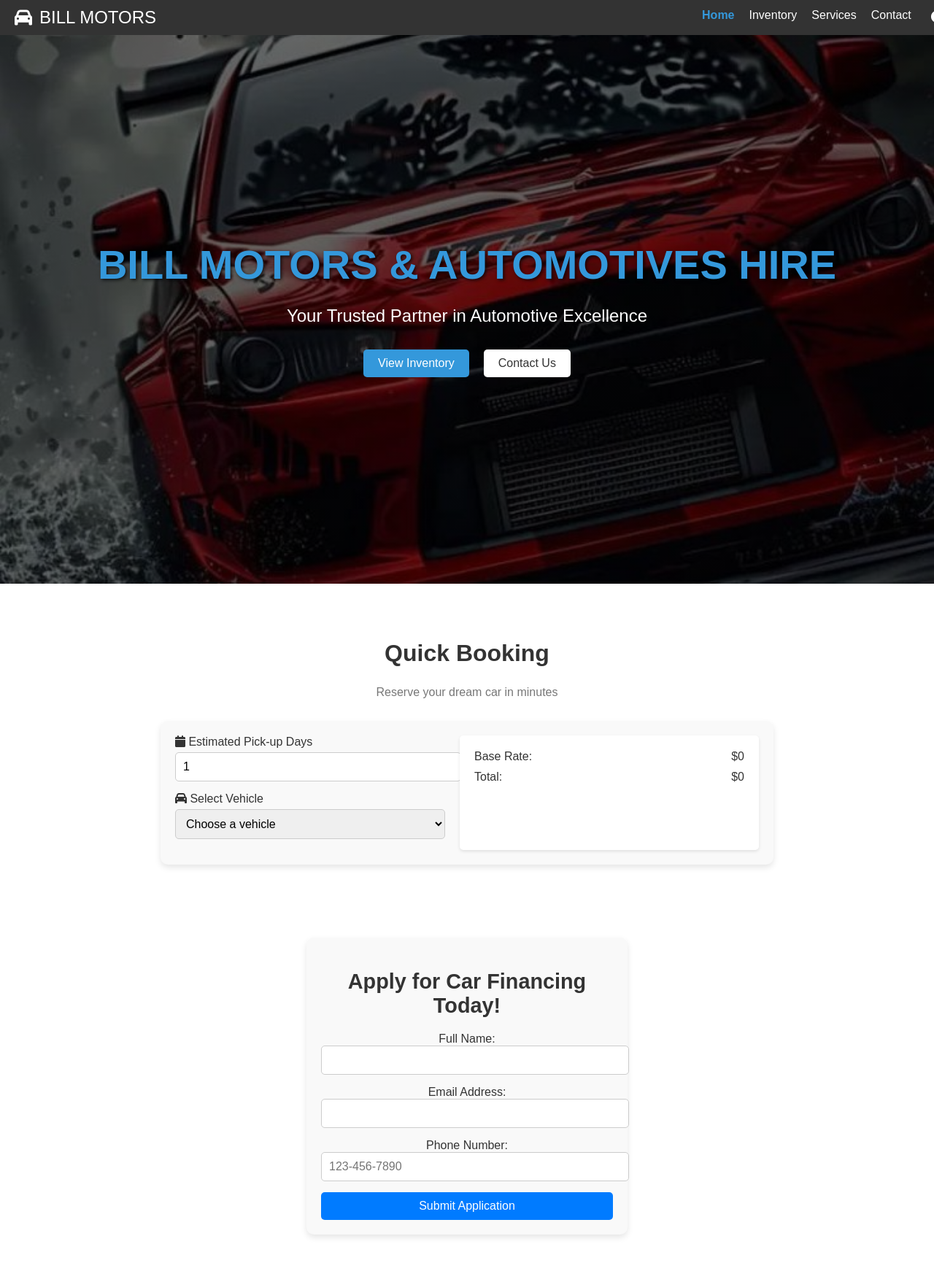
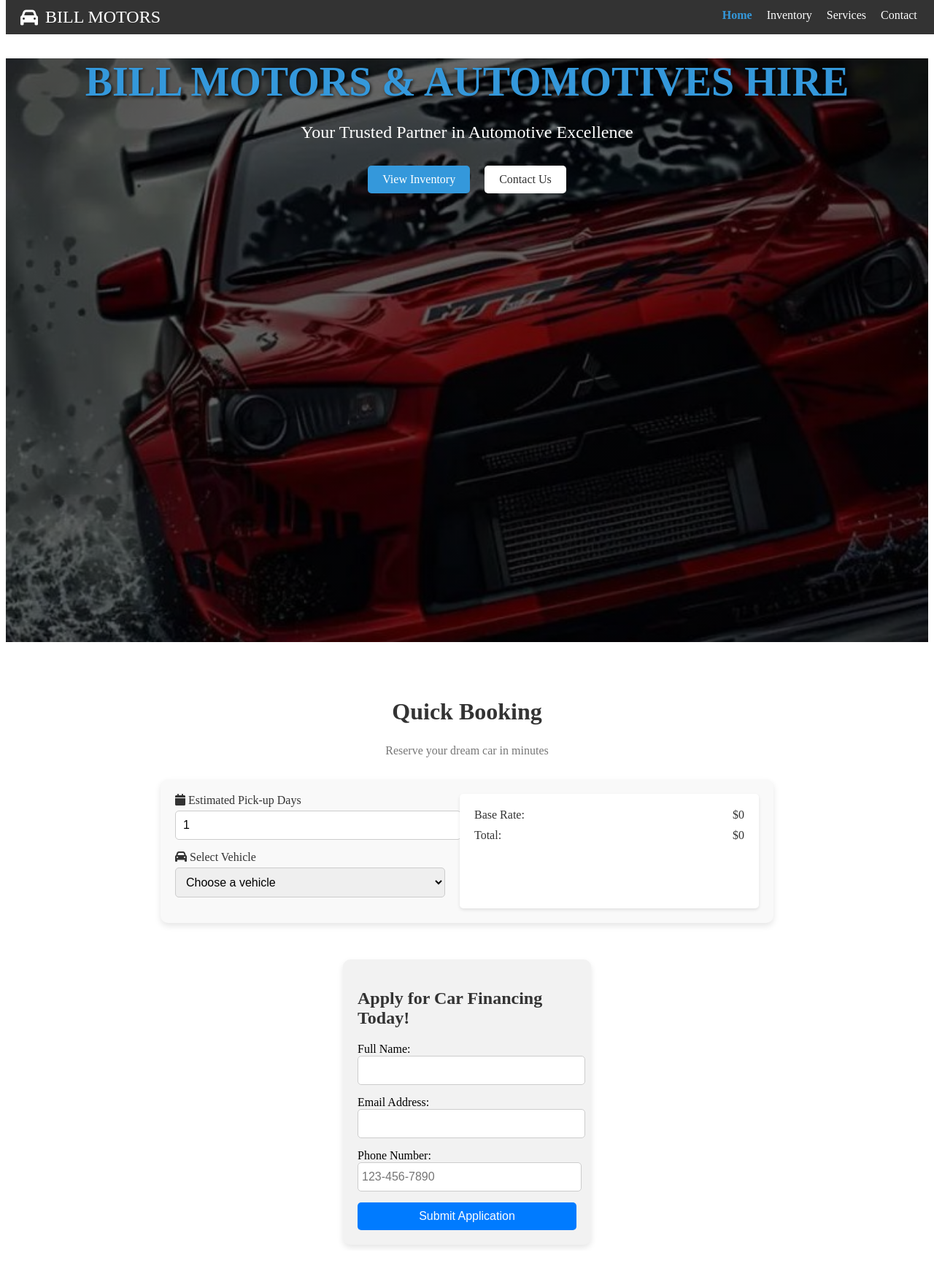
Before and after one commit to Gachagokimani/Bill-motors-, a plain HTML site: page index.html in a window 1280 px wide. Shown: the whole page at 73% size. After the commit the page ends 1714 px from the top, so only its background shows below. Drawn offline with Linux system fonts and the light colour scheme; a script that the page names is missing.

Commit message:
Update home.css

```diff
--- a/home.css
+++ b/home.css
@@ -1,60 +1,3 @@
-/* General Styles */
-body {
-    font-family: Arial, sans-serif;
-    margin: 0;
-    padding: 0;
-    background-color: #f4f4f4;
-    color: #333;
-}
-
-/* Navigation Bar */
-.navbar {
-    display: flex;
-    justify-content: space-between;
-    align-items: center;
-    background-color: #333;
-    padding: 10px 20px;
-    position: fixed;
-    width: 100%;
-    top: 0;
-    z-index: 1000;
-}
-
-.nav-brand {
-    display: flex;
-    align-items: center;
-    color: #fff;
-    font-size: 1.5rem;
-}
-
-.nav-brand i {
-    margin-right: 10px;
-}
-
-.nav-links {
-    display: flex;
-    gap: 20px;
-}
-
-.nav-link {
-    color: #fff;
-    text-decoration: none;
-    font-size: 1rem;
-}
-
-.nav-link.active {
-    color: #3498db;
-    font-weight: bold;
-}
-
-.theme-toggle {
-    background: none;
-    border: none;
-    color: #fff;
-    cursor: pointer;
-    font-size: 1.2rem;
-}
-
 /* Hero Section */
 .hero {
     height: 100vh;
@@ -63,11 +6,24 @@ body {
     background-position: center;
     background-repeat: no-repeat;
     background-size: cover;
+    margin-top: 60px;
+    position: relative;
+}
+
+.hero-wrapper {
+    height: 100%;
     display: flex;
-    justify-content: center;
+    flex-direction: column;
     align-items: center;
+    justify-content: space-between;
+    padding: 80px 20px 40px;
+    position: relative;
+}
+
+.hero-content {
+    margin-top: 80px;
     text-align: center;
-    color: #fff;
+    color: white;
 }
 
 .hero-content h1 {
@@ -191,29 +147,23 @@ body {
 }
 
 /* Financing Section */
-.financing-section {
-    padding: 50px 20px;
-    background-color: #fff;
-    text-align: center;
-}
-
 .financing-container {
-    max-width: 400px;
-    margin: 0 auto;
+    width: 300px;
+    margin: auto;
     padding: 20px;
-    background-color: #f9f9f9;
+    background-color: #f2f2f2;
     border-radius: 10px;
     box-shadow: 0 4px 8px rgba(0, 0, 0, 0.1);
 }
 
 .financing-container h2 {
+    font-size: 1.5rem;
+    color: #333;
     margin-bottom: 20px;
-    font-size: 1.8rem;
-    color: #333;
 }
 
 .financing-input {
-    width: 100%;
+    width: calc(100% - 10px);
     padding: 10px;
     margin-bottom: 15px;
     border: 1px solid #ccc;
@@ -222,7 +172,7 @@ body {
 }
 
 .phone-format {
-    padding-left: 10px;
+    padding-left: 5px;
 }
 
 .finance-submit-button {
@@ -240,3 +190,51 @@ body {
 .finance-submit-button:hover {
     background-color: #0056b3;
 }
+
+/* Navigation Bar */
+.navbar {
+    display: flex;
+    justify-content: space-between;
+    align-items: center;
+    background-color: #333;
+    padding: 10px 20px;
+    position: fixed;
+    width: 100%;
+    top: 0;
+    z-index: 1000;
+}
+
+.nav-brand {
+    display: flex;
+    align-items: center;
+    color: #fff;
+    font-size: 1.5rem;
+}
+
+.nav-brand i {
+    margin-right: 10px;
+}
+
+.nav-links {
+    display: flex;
+    gap: 20px;
+}
+
+.nav-link {
+    color: #fff;
+    text-decoration: none;
+    font-size: 1rem;
+}
+
+.nav-link.active {
+    color: #3498db;
+    font-weight: bold;
+}
+
+.theme-toggle {
+    background: none;
+    border: none;
+    color: #fff;
+    cursor: pointer;
+    font-size: 1.2rem;
+}
```
